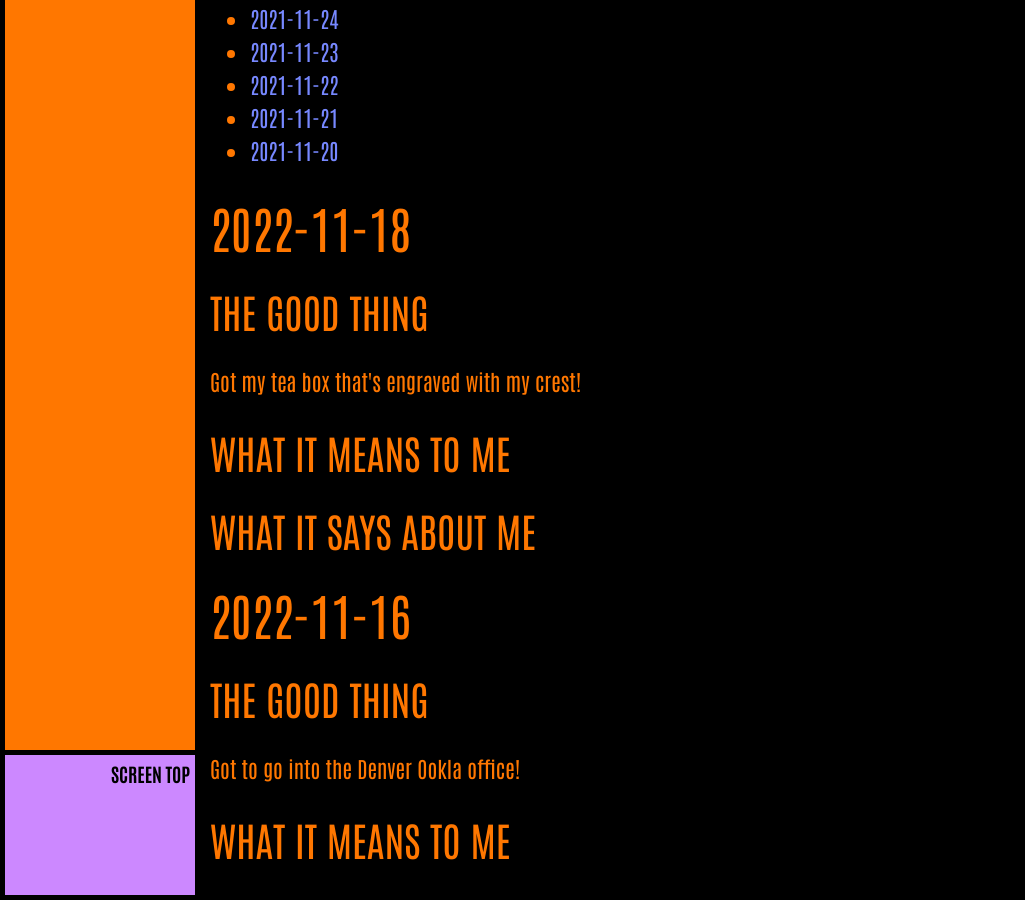
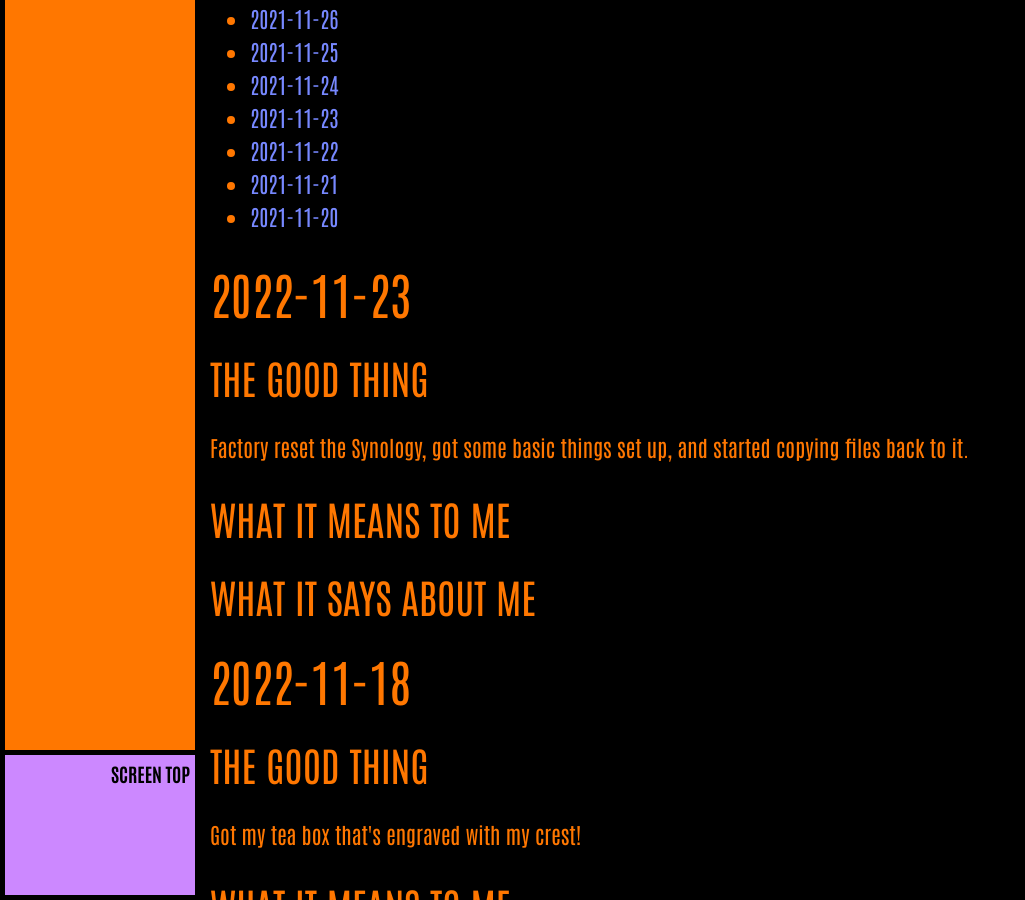
Before and after one commit to ArthurZey/arthurzey.github.io, a Jekyll site: the page built from _pages/one-good-thing.md, in a window 1280 px wide and 900 px high, scrolled down 7491 px. Shown: the whole window, without its empty margins (0-1025 px from the left). Built offline with Jekyll 4.4.1, drawn with Linux system fonts in a browser that asks for light colours; some of the changed text lies outside the part shown.

Commit message:
added stubs for 2022-11-17 and 2022-11-23

```diff
--- a/_pages/one-good-thing.md
+++ b/_pages/one-good-thing.md
@@ -13,6 +13,15 @@
 {:toc}
 {::options toc_levels="2" /}
 
+## 2022-11-23
+### The Good Thing
+Factory reset the Synology, got some basic things set up, and started copying files back to it.
+### What It Means to Me
+
+### What It Says about Me
+
+
+
 
 ## 2022-11-18
 ### The Good Thing
@@ -22,6 +31,16 @@
 ### What It Says about Me
 
 
+## 2022-11-17
+### The Good Thing
+Had a good Advanced Cocounseling Class, where I participated in the demonstration.
+### What It Means to Me
+
+### What It Says about Me
+
+
+
+
 ## 2022-11-16
 ### The Good Thing
 Got to go into the Denver Ookla office!
```
Also changed, not shown: other parts of _pages/one-good-thing.md (+1 -1 lines).
